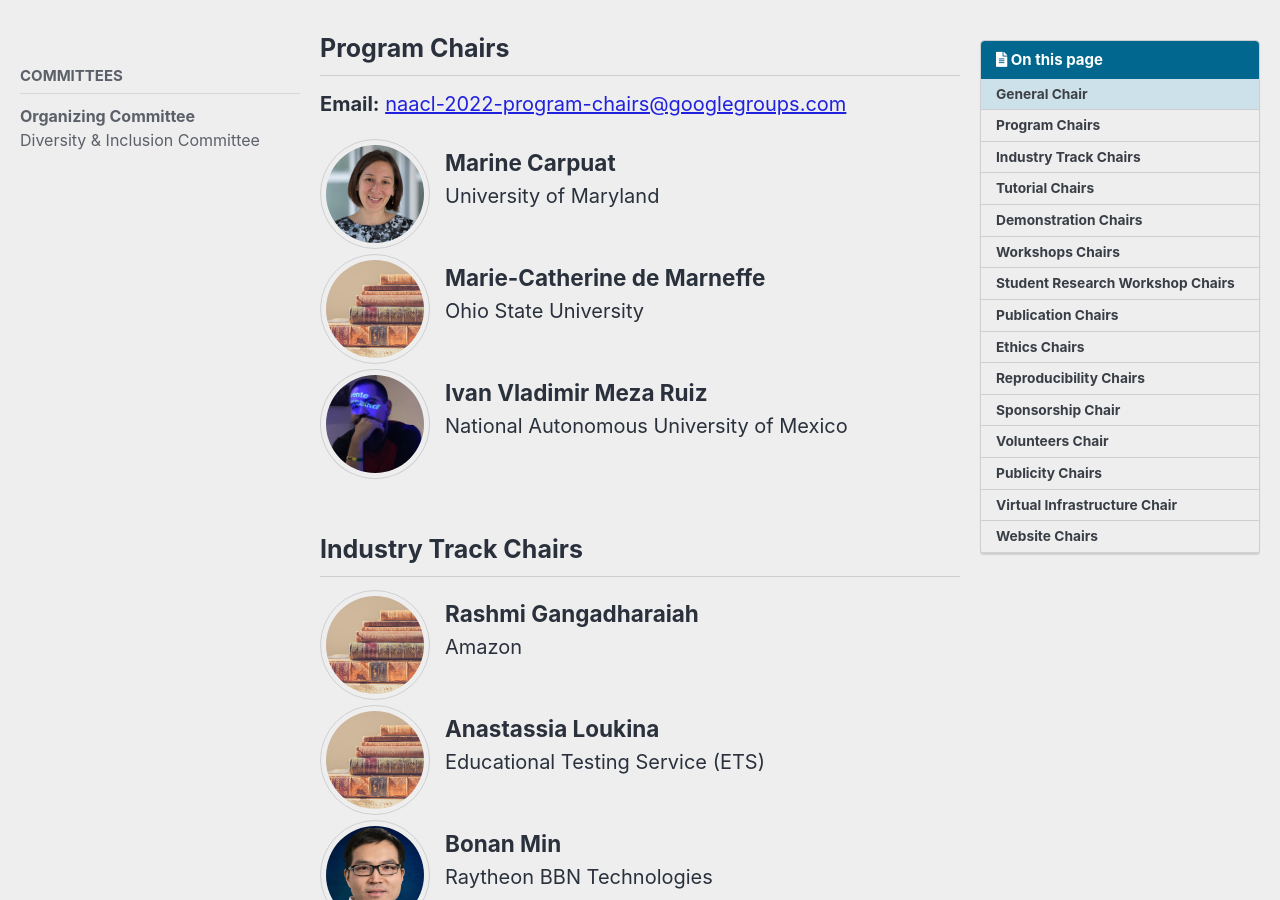
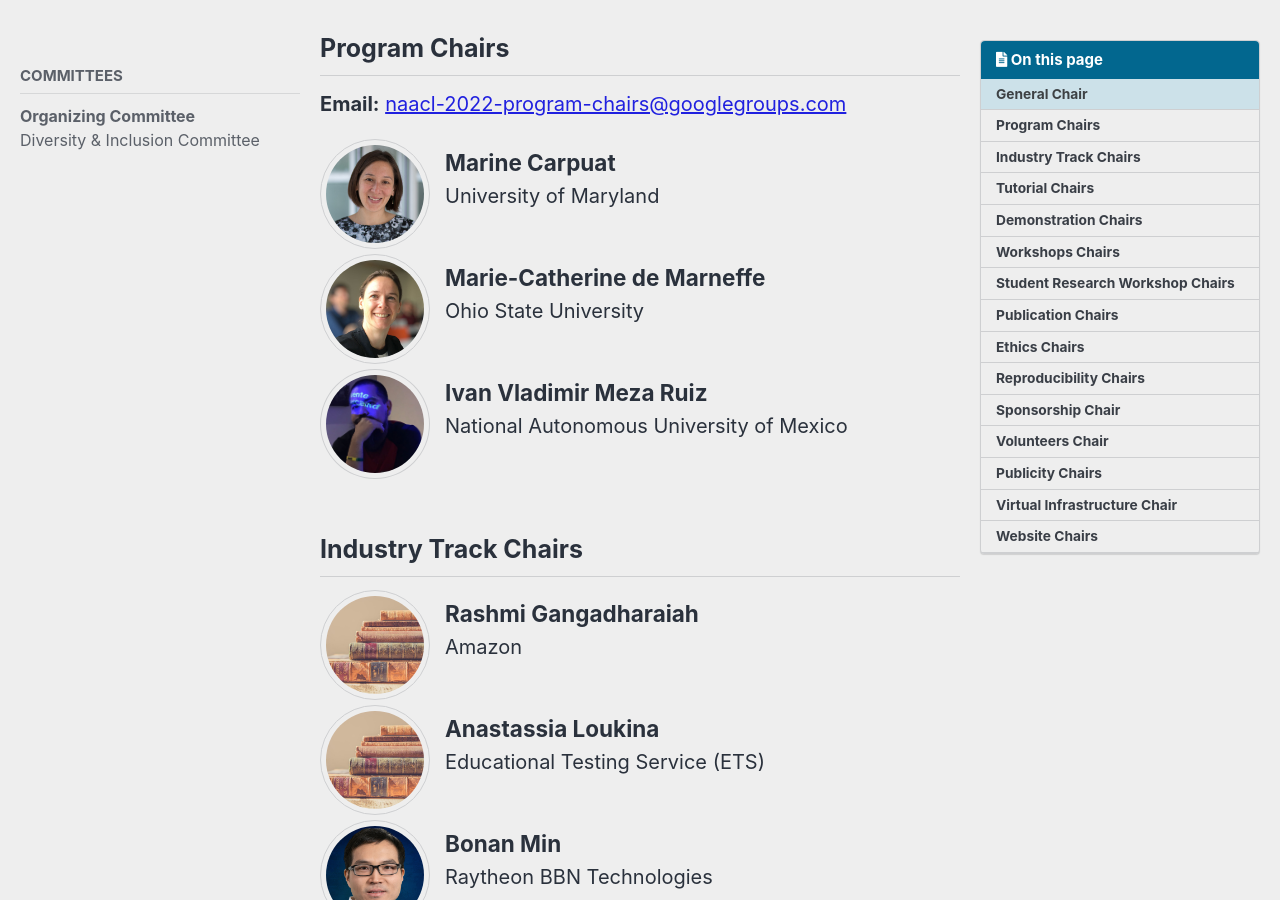
Before and after one commit to naacl-org/naacl-2022-website, a Jekyll site: the page built from _pages/committees/organization.md, in a window 1280 px wide and 900 px high, scrolled down 402 px. Built offline with Jekyll 4.4.1, drawn with Linux system fonts in a browser that asks for light colours; cached includes are drawn as plain includes.

Commit message:
Added committee image

```diff
--- a/_pages/committees/organization.md
+++ b/_pages/committees/organization.md
@@ -28,7 +28,7 @@ toc_sticky: true
 %}
 {% include committee-member.html
    name="Marie-Catherine de Marneffe"
-   picture="/assets/images/committee/books.jpg"
+   picture="/assets/images/committee/marie_demarneffe.jpg"
    site="https://www.asc.ohio-state.edu/demarneffe.1/"
    institution="Ohio State University"
 %}
```
Also changed, not shown: assets/images/committee/marie_demarneffe.jpg (added).
